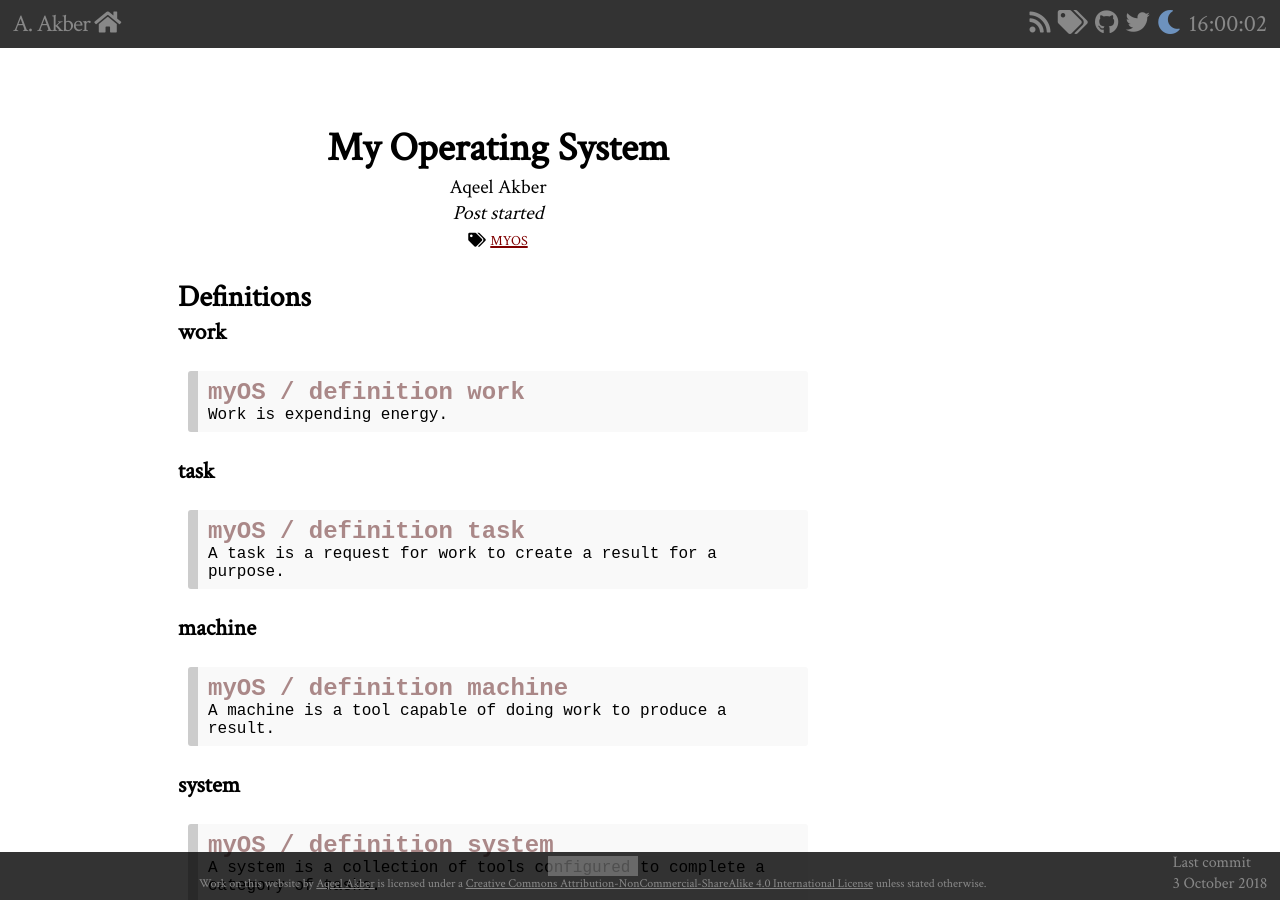
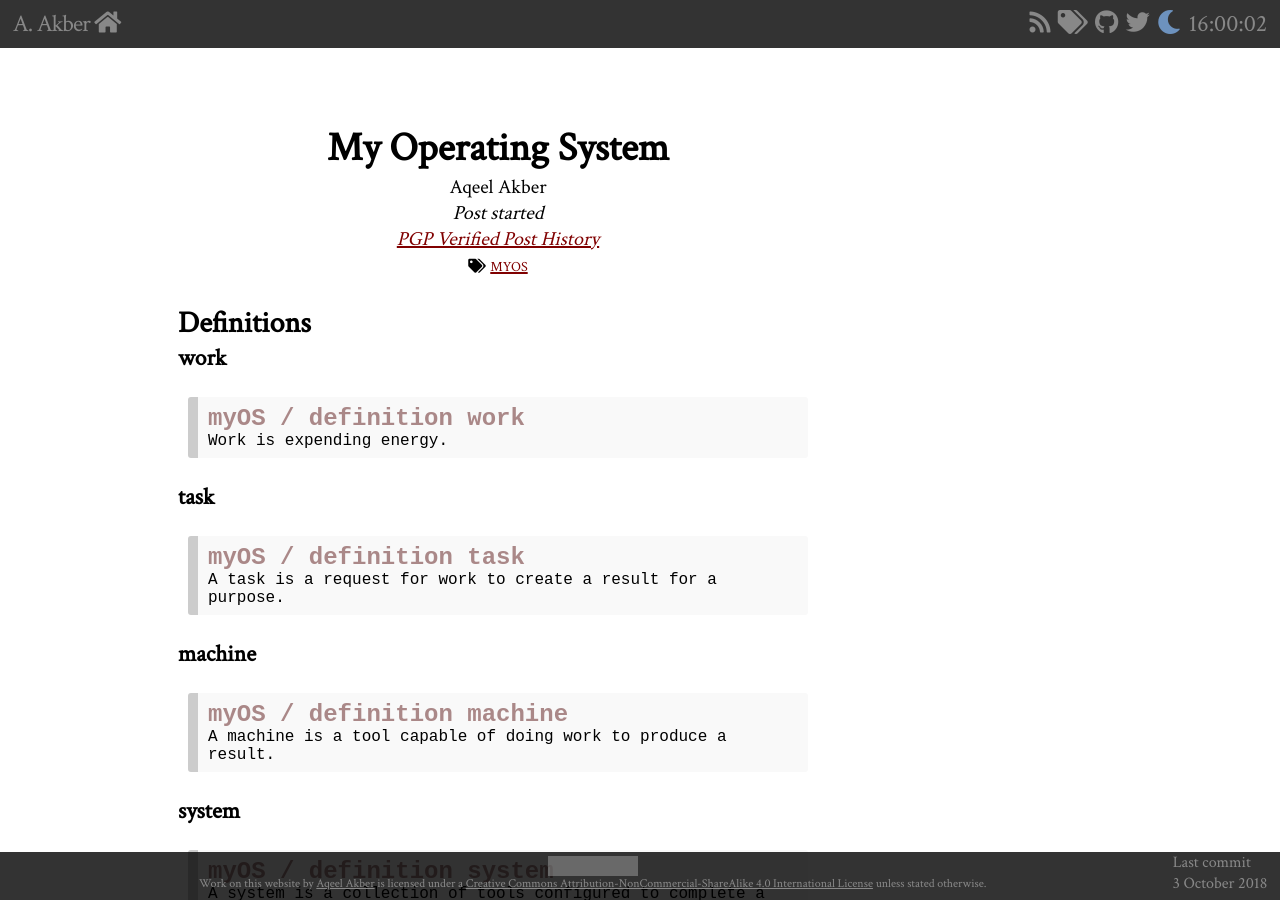
Before and after one commit to admiralakber/admiralakber.github.io, a Jekyll site: the page built from myos.html, in a window 1280 px wide and 900 px high. Built offline with Jekyll 4.4.1, drawn with Linux system fonts in a browser that asks for light colours; nearby versions of some CDN libraries; some web fonts are replaced; comment, search, counter and statistics services are not loaded; grey boxes are pictures that could not be loaded.

Commit message:
Added post history link

```diff
--- a/_layouts/post.html
+++ b/_layouts/post.html
@@ -17,6 +17,7 @@ layout: default
             <h1>{{ page.title }}</h1>
             {% if page.author %}<p>{{ page.author }}</p>{% endif %}
             <p style="font-style: italic;">Post started {{ page.date | date: "%-d %B %Y" }}</p>
+            <a href="https://github.com/admiralakber/admiralakber.github.io/commits/master/{{ page.path }}" style="font-style: italic;">PGP Verified Post History</a>
             {% if page.tags %}<p style="font-variant: small-caps;"><i class="fa fa-tags" style="font-size: 0.7em;" aria-hidden="true"></i> {% for tag in page.tags %}<a href="/tags#{{ tag }}">{{ tag }}</a> {% endfor %}</p>{% endif %}
         </header>
         <br>
```
